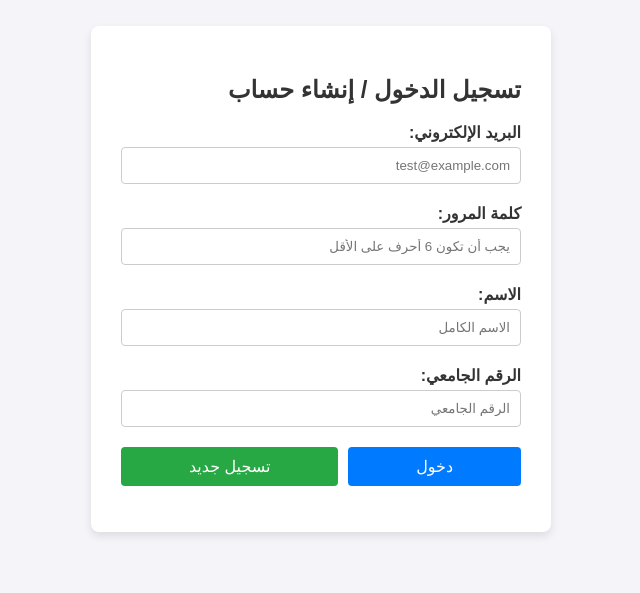
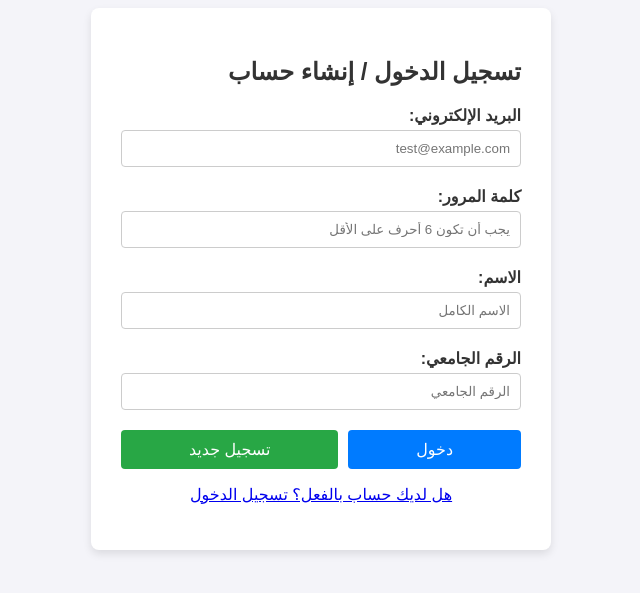
Before and after one commit to MrS0n1CTF/CTF_Web_Project, a website with bundled scripts: page index.html in a window 1280 px wide. Shown: the part 121-714 px from the top of the page, without its empty margins (319-959 px from the left). Built offline with nearby package versions, Linux system fonts and the light colour scheme; no server answers.

Commit message:
Update index.html

```diff
--- a/index.html
+++ b/index.html
@@ -35,6 +35,9 @@
         </div>
 
         <p id="auth-message"></p>
+        <p style="text-align: center; margin-top: 15px;">
+        <a href="#" id="toggle-mode-link">هل لديك حساب بالفعل؟ تسجيل الدخول</a>
+        </p>
 </div>
 
     <div id="ctf-dashboard" style="display:none;">
```
Lines whose indentation alone changed are shown as unchanged.
